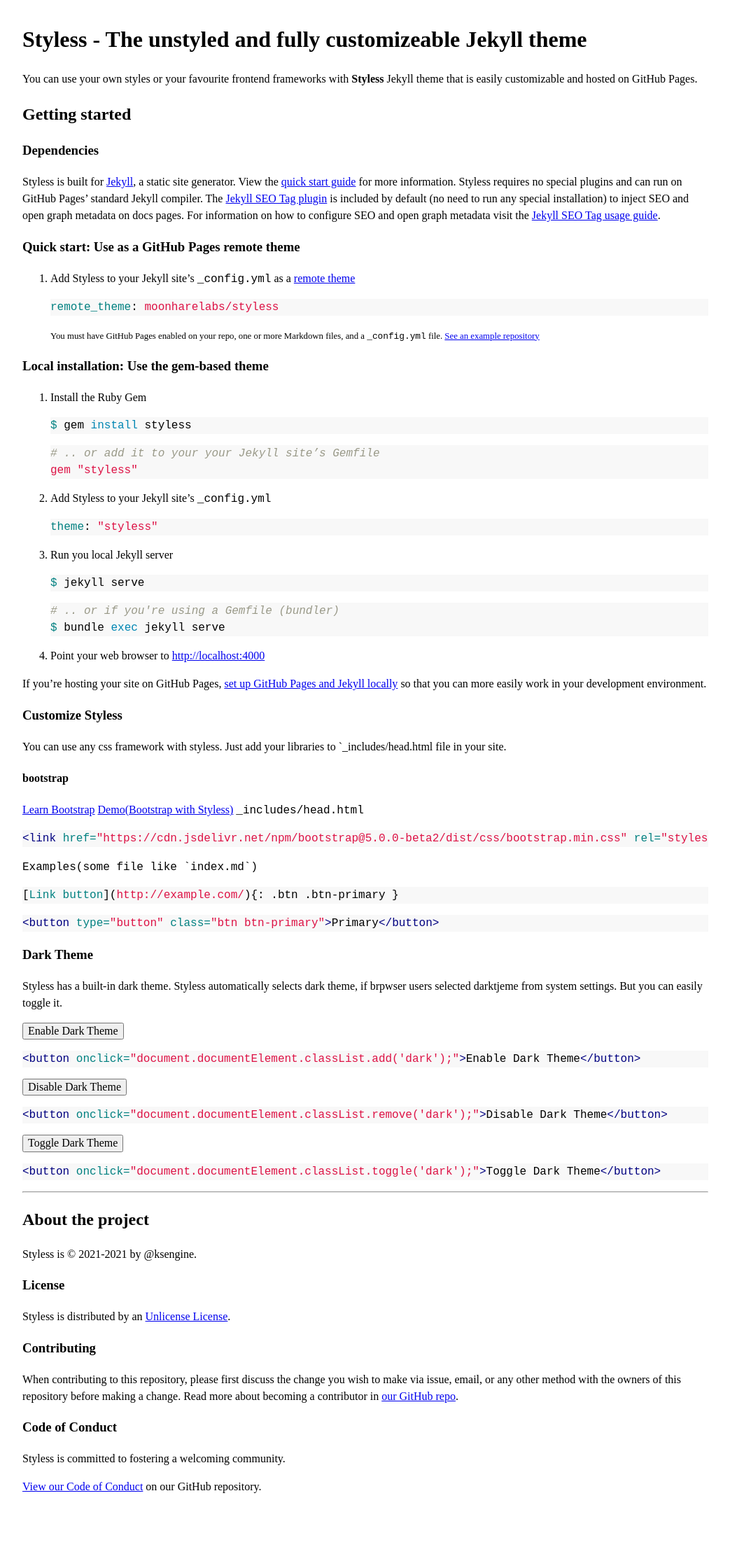
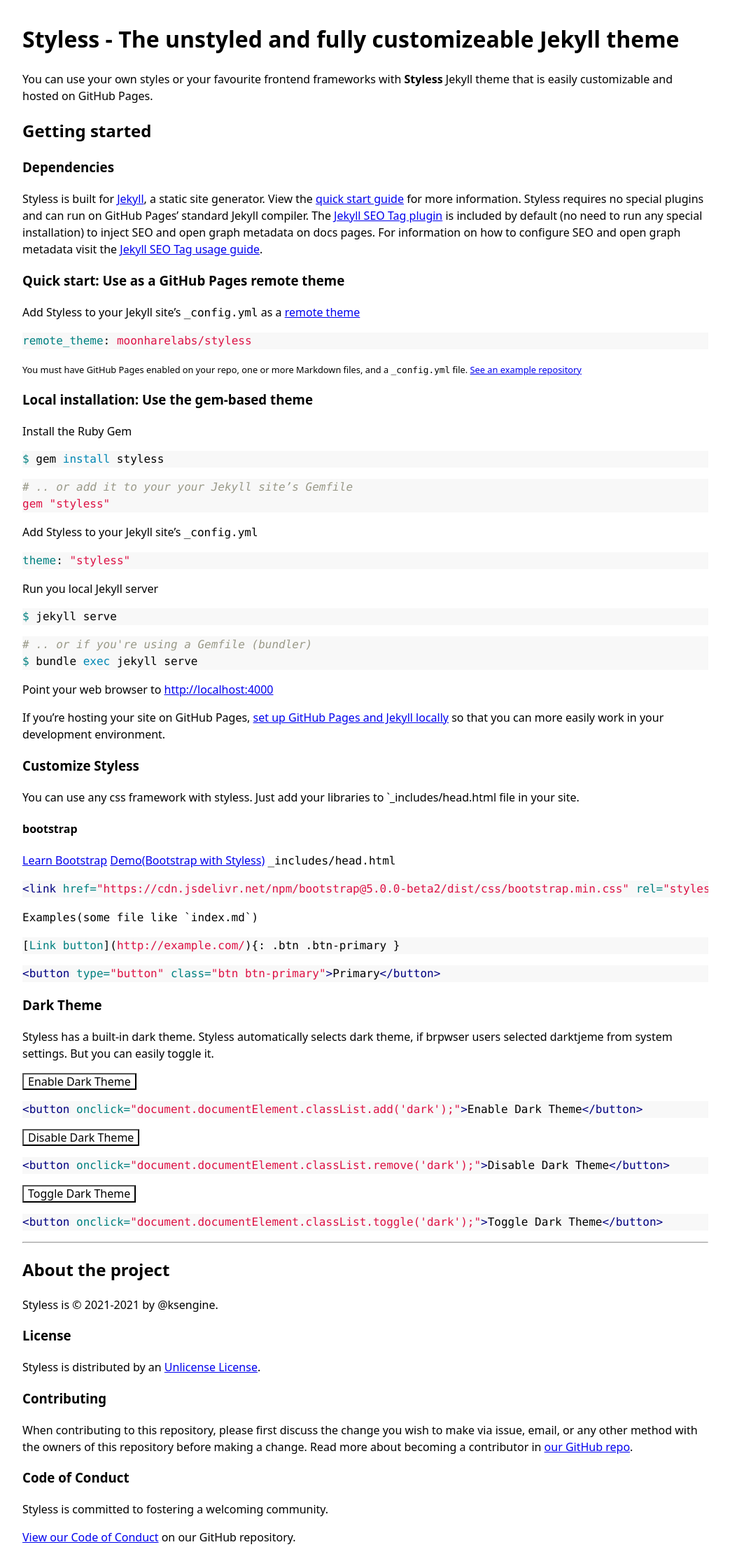
Before and after one commit to moonharelabs/styless, a Jekyll site: the page built from docs/index.md, in a window 1280 px wide. Shown: the whole page at 70% size, without its empty margins (118-1161 px from the left). Built offline with Jekyll 4.4.1, drawn with Linux system fonts in a browser that asks for light colours; our own code applies the rules of GitHub Pages for plain Markdown files; before the commit the page ends 2168 px from its top, so only the background shows below that.

Commit message:
Update styless.scss

```diff
--- a/_sass/styless.scss
+++ b/_sass/styless.scss
@@ -1,64 +1,45 @@
+/*! modern-normalize v1.0.0 | MIT License | https://github.com/sindresorhus/modern-normalize */
+
 *,
-*:after,
-*:before{
+*::before,
+*::after {
   box-sizing: border-box;
 }
 
-/*! normalize.css v8.0.1 | MIT License | github.com/necolas/normalize.css */
+:root {
+  -moz-tab-size: 4;
+  tab-size: 4;
+}
 
 html {
-  line-height: 1.15;
-  -webkit-text-size-adjust: 100%
+  -webkit-text-size-adjust: 100%;
+  font-family: ui-sans-serif, system-ui, -apple-system, BlinkMacSystemFont, "Segoe UI", Roboto, "Helvetica Neue", Arial, "Noto Sans", sans-serif, "Apple Color Emoji", "Segoe UI Emoji", "Segoe UI Symbol", "Noto Color Emoji";
+  line-height: 1.5;
 }
 
 body {
-  margin: 0
-}
-
-main {
-  display: block
-}
-
-h1 {
-  font-size: 2em;
-  margin: .67em 0
+  font-family: inherit;
+  line-height: inherit;
+  margin: 0;
 }
 
 hr {
-  box-sizing: content-box;
   height: 0;
-  overflow: visible
-}
-
-pre {
-  font-family: monospace, monospace;
-  font-size: 1em
-}
-
-a {
-  background-color: transparent
+  color: inherit;
 }
 
 abbr[title] {
-  border-bottom: none;
-  text-decoration: underline;
-  text-decoration: underline dotted
+  -webkit-text-decoration: underline dotted;
+          text-decoration: underline dotted;
 }
 
 b,
 strong {
-  font-weight: bolder
-}
-
-code,
-kbd,
-samp {
-  font-family: monospace, monospace;
-  font-size: 1em
+  font-weight: bolder;
 }
 
 small {
-  font-size: 80%
+  font-size: 80%;
 }
 
 sub,
@@ -66,19 +47,21 @@ sup {
   font-size: 75%;
   line-height: 0;
   position: relative;
-  vertical-align: baseline
+  vertical-align: baseline;
 }
 
 sub {
-  bottom: -.25em
+  bottom: -0.25em;
 }
 
 sup {
-  top: -.5em
+  top: -0.5em;
 }
 
-img {
-  border-style: none
+table {
+  text-indent: 0;
+  border-color: inherit;
+  border-collapse: collapse;
 }
 
 button,
@@ -89,101 +72,117 @@ textarea {
   font-family: inherit;
   font-size: 100%;
   line-height: 1.15;
-  margin: 0
-}
-
-button,
-input {
-  overflow: visible
+  margin: 0;
 }
 
 button,
 select {
-  text-transform: none
+  text-transform: none;
 }
 
-[type=button],
-[type=reset],
-[type=submit],
-button {
-  -webkit-appearance: button
+button,
+[type='button'],
+[type='reset'],
+[type='submit'] {
+  -webkit-appearance: button;
 }
 
-[type=button]::-moz-focus-inner,
-[type=reset]::-moz-focus-inner,
-[type=submit]::-moz-focus-inner,
-button::-moz-focus-inner {
+::-moz-focus-inner {
   border-style: none;
-  padding: 0
+  padding: 0;
 }
 
-[type=button]:-moz-focusring,
-[type=reset]:-moz-focusring,
-[type=submit]:-moz-focusring,
-button:-moz-focusring {
-  outline: 1px dotted ButtonText
+:-moz-focusring {
+  outline: 1px dotted ButtonText;
 }
 
-fieldset {
-  padding: .35em .75em .625em
+:-moz-ui-invalid {
+  box-shadow: none;
 }
 
 legend {
-  box-sizing: border-box;
-  color: inherit;
-  display: table;
-  max-width: 100%;
   padding: 0;
-  white-space: normal
 }
 
 progress {
-  vertical-align: baseline
+  vertical-align: baseline;
 }
 
-textarea {
-  overflow: auto
+::-webkit-inner-spin-button,
+::-webkit-outer-spin-button {
+  height: auto;
 }
 
-[type=checkbox],
-[type=radio] {
-  box-sizing: border-box;
-  padding: 0
+[type='search'] {
+  -webkit-appearance: textfield;
+  outline-offset: -2px;
 }
 
-[type=number]::-webkit-inner-spin-button,
-[type=number]::-webkit-outer-spin-button {
-  height: auto
-}
-
-[type=search] {
-  -webkit-appearance: textfield;
-  outline-offset: -2px
-}
-
-[type=search]::-webkit-search-decoration {
-  -webkit-appearance: none
+::-webkit-search-decoration {
+  -webkit-appearance: none;
 }
 
 ::-webkit-file-upload-button {
   -webkit-appearance: button;
-  font: inherit
-}
-
-details {
-  display: block
+  font: inherit;
 }
 
 summary {
-  display: list-item
+  display: list-item;
 }
 
-template {
-  display: none
+button {
+  background-color: transparent;
+  background-image: none;
 }
 
-[hidden] {
-  display: none
+button:focus {
+  outline: 1px dotted;
+  outline: 5px auto -webkit-focus-ring-color;
+}
+
+fieldset {
+  margin: 0;
+  padding: 0;
+}
+
+ol,
+ul {
+  list-style: none;
+  margin: 0;
+  padding: 0;
+}
+
+hr {
+  border-top-width: 1px;
+}
+
+textarea {
+  resize: vertical;
+}
+
+input::placeholder,
+textarea::placeholder {
+  opacity: 1;
+  color: #9ca3af;
+}
+
+button,
+[role="button"] {
+  cursor: pointer;
+}
+
+pre,
+code,
+kbd,
+samp {
+  font-family: ui-monospace, SFMono-Regular, Menlo, Monaco, Consolas, "Liberation Mono", "Courier New", monospace;
+}
+
+img,
+video {
+  max-width: 100%;
+  height: auto;
 }
 
 * {max-width: 100%;}
```
